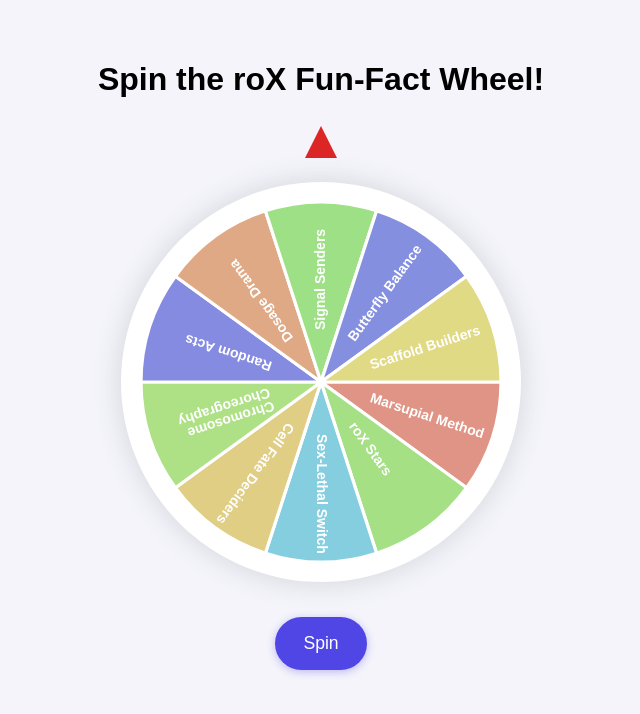
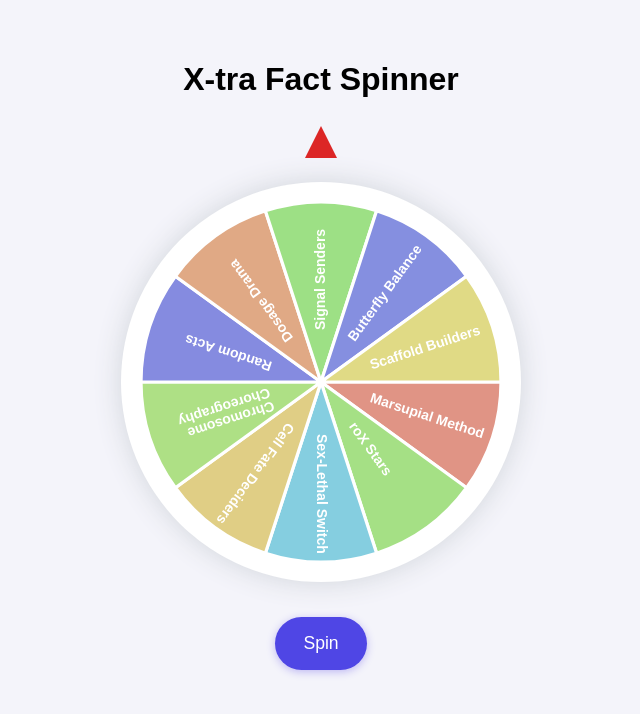
Before and after one commit to FotiosGk/rox-spin-wheel, a plain HTML site: page index.html in a window 1280 px wide. Shown: the whole page, without its empty margins (319-959 px from the left). Drawn offline with Linux system fonts and the light colour scheme.

Commit message:
Update index.html title change

```diff
--- a/index.html
+++ b/index.html
@@ -73,7 +73,7 @@
   </style>
 </head>
 <body>
-  <h1>Spin the roX Fun-Fact Wheel!</h1>
+  <h1>X-tra Fact Spinner</h1>
   <div id="pointer"></div>
   <canvas id="wheel"></canvas>
   <button id="spin">Spin</button>
```
